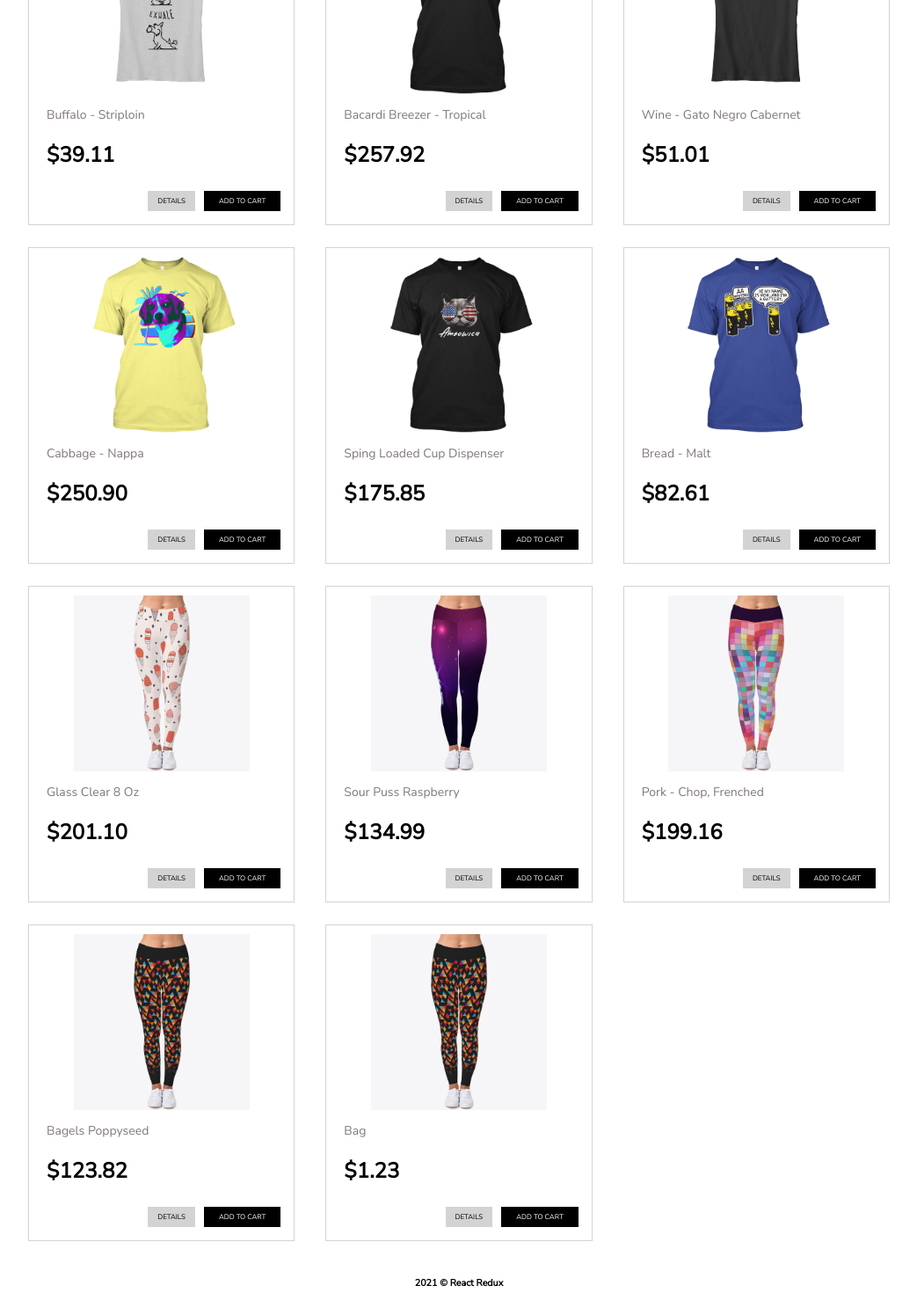
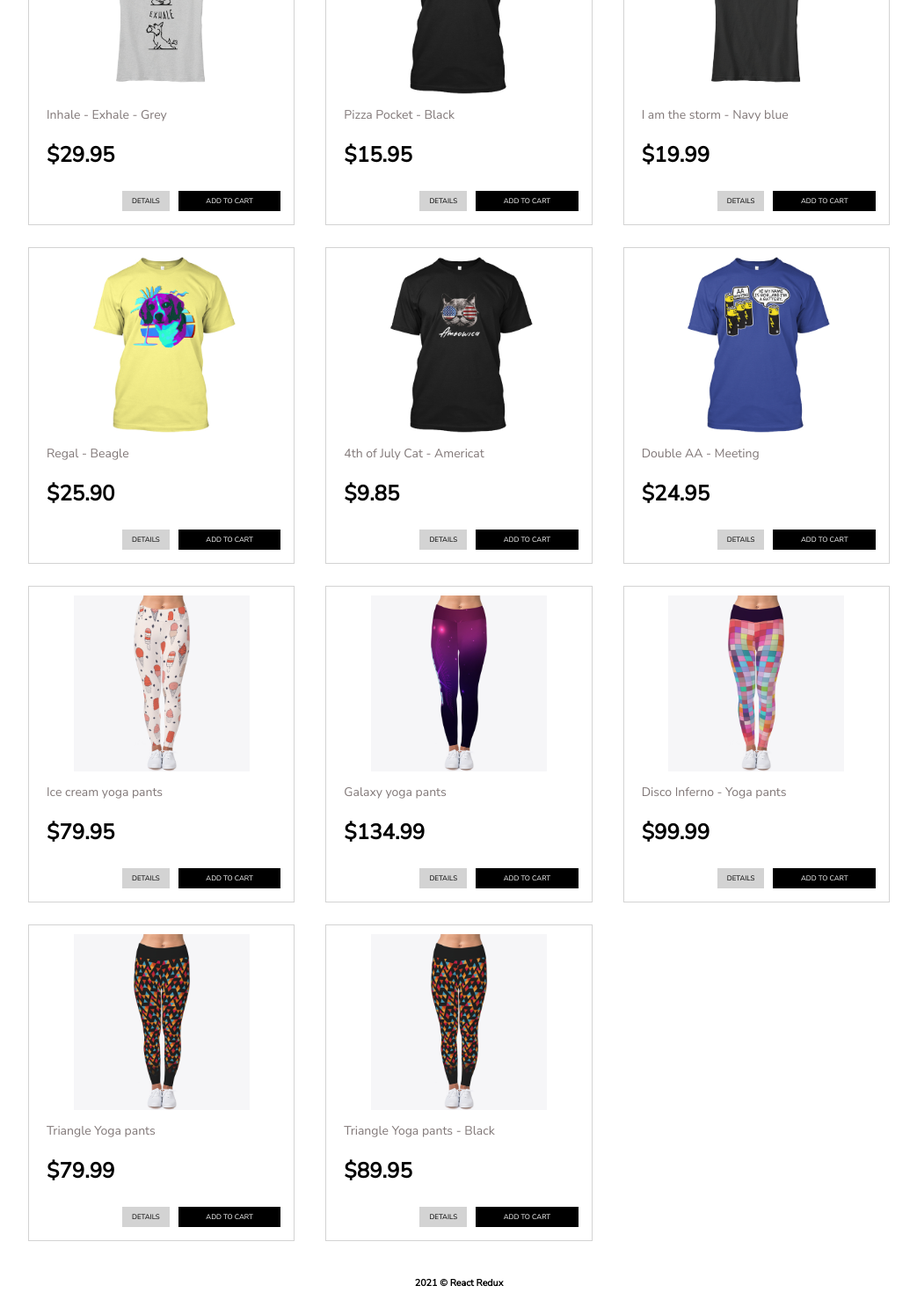
Before and after one commit to vezinaca/redux-shopping-cart, a React (Create React App) app: page /store in a window 1280 px wide. Shown: the part 340-1810 px from the top of the page at 88% size, without its empty margins (118-1161 px from the left). Built offline with nearby package versions, Linux system fonts and the light colour scheme.

Commit message:
added clear cart functionnality

```diff
--- a/src/App.js
+++ b/src/App.js
@@ -1,5 +1,4 @@
 import React from 'react';
-import { Counter } from './features/counter/Counter';
 import './App.css';
 import Header from "./components/Header";
 import Footer from "./components/Footer";
--- a/src/components/CartItem.js
+++ b/src/components/CartItem.js
@@ -6,9 +6,8 @@ import { useDispatch } from "react-redux";
 
 import {
          addMoreToCart,
-        selectCart,
-        removeFromCart,
-        decreaseFromCart
+         removeFromCart,
+         decreaseFromCart
          } from "../features/cart/cartSlice";
 
 const CartItem = ({product}) => {
--- a/src/components/CheckoutComponent.js
+++ b/src/components/CheckoutComponent.js
@@ -1,13 +1,25 @@
 import React from "react";
 import "./CheckoutComponent.css";
-import { useSelector } from "react-redux";
-import { selectCartInfo } from "../features/cart/cartSlice";
+import { useSelector, useDispatch } from "react-redux";
+import { selectCartInfo, selectCart } from "../features/cart/cartSlice";
 import { Link } from "react-router-dom";
-import Checkout from "../pages/Checkout";
+
+import { clearCart } from "../features/cart/cartSlice";
 
 const CheckoutComponent = () => {
 
     const cartInfo = useSelector(selectCartInfo);
+    const cart = useSelector(selectCart);
+    const dispatch = useDispatch()
+
+    const handleClear = () => {
+        const testCart = 0;
+        dispatch(clearCart(testCart));
+        //dispatch(testCarl);
+        //cart = [];
+        console.log('clear');
+        console.log(cart);
+    }
 
     return (
         <>
@@ -18,7 +30,7 @@ const CheckoutComponent = () => {
                     <h5>${cartInfo.total}</h5>
                     <div className="buttonsDiv">
                         <Link to="./checkout"><button className="btn-checkout">checkout</button></Link>
-                        <button className="btn-clear">Clear</button>
+                        <button className="btn-clear" onClick={handleClear}>Clear</button>
                     </div>
                 </div>
 
--- a/src/components/StoreItem.css
+++ b/src/components/StoreItem.css
@@ -37,12 +37,17 @@
     margin: 5px;
     transition: 0.2s;
     width: 30%;
+    cursor: pointer;
 }
 
 .btn-my-add:hover {
     background-color: lightgrey;
     color: black;
 }
+
+/* .btn-my-add:active, .btn-my-add:focus {
+    border: 1px red solid;
+} */
 
 .btn-add-more {
     background-color: white;
@@ -55,12 +60,17 @@
     transition: 0.2s;
     /* width: 74px; */
     width: 30%;
+    cursor: pointer;
 }
 
 .btn-add-more:hover {
     background-color: black;
     color: white;
 }
+
+/* .btn-add-more:active, .btn-add-more:focus {
+    border: 1px red solid;
+} */
 
 .btn-myDetails
 {
--- a/src/features/cart/cartSlice.js
+++ b/src/features/cart/cartSlice.js
@@ -13,10 +13,7 @@ export const sumItems = (state) => {
 
     state.cartInfo.itemCount = state.cartItems.reduce((total, product) => total + product.quantity, 0);
     state.cartInfo.total = state.cartItems.reduce((total, product) => total + product.price * product.quantity, 0).toFixed(2);
-
 }
-
-
 
 export const cartSlice = createSlice({
     name: 'cart',
@@ -32,7 +29,7 @@ export const cartSlice = createSlice({
 
         },
         addMoreToCart: (state, action) => {
-            console.log('addmore to cart slice');
+            //console.log('addmore to cart slice');
             state.cartItems[state.cartItems.findIndex(item => item.id === action.payload.id)].quantity++
             state.cartInfo.itemCount = state.cartItems.reduce((total, product) => total + product.quantity, 0);
             state.cartInfo.total = state.cartItems.reduce((total, product) => total + product.price * product.quantity, 0).toFixed(2);
@@ -54,15 +51,15 @@ export const cartSlice = createSlice({
             state.cartInfo.itemCount = state.cartItems.reduce((total, product) => total + product.quantity, 0);
             state.cartInfo.total = state.cartItems.reduce((total, product) => total + product.price * product.quantity, 0).toFixed(2);
         },
-        sumTest: (state) => {
-            let test = 2342;
-            console.log("test: ", test);
-        }
-
+        clearCart: (state) => {
+            state.cartItems.length = 0;
+            state.cartInfo.itemCount = 0;
+            state.cartInfo.total = 0;
+        },
     }
 });
 
-export const { addToCart, removeFromCart, addMoreToCart, decreaseFromCart } = cartSlice.actions;
+export const { addToCart, removeFromCart, addMoreToCart, decreaseFromCart, clearCart } = cartSlice.actions;
 
 //export const selectCart = (state) => state.cart.cartItems;
 export const selectCart = state => state.cart.cartItems;
--- a/src/pages/Cart.js
+++ b/src/pages/Cart.js
@@ -1,20 +1,16 @@
 import React from "react";
-import { useSelector, useDispatch } from "react-redux";
+import { useSelector } from "react-redux";
 import CartItem from "../components/CartItem";
 import CheckoutComponent from "../components/CheckoutComponent";
 import "./Cart.css";
 
-import { addToCart, removeFromCart, selectCart } from "../features/cart/cartSlice";
+import { selectCart } from "../features/cart/cartSlice";
 
 
 
 const Cart = () => {
 
     const cart = useSelector(selectCart);
-    const disptach = useDispatch();
-
-    let itemCount = cart.reduce((total, product) => total + product.quantity, 0);
-    let total = cart.reduce((total, product) => total + product.price * product.quantity, 0).toFixed(2);
 
     const allItemsCart = cart?.map(product => (
         <CartItem key={product.id} product={product} />
--- a/src/pages/Details.css
+++ b/src/pages/Details.css
@@ -6,10 +6,54 @@
     border: 2px solid rgb(189, 186, 186);
     /* margin-bottom: 30px;
     margin-top: 30px; */
-    width: 600px;
+    width: 700px;
     padding: 30px;
+    grid-gap: 50px;
 }
 
-.productInfo {
-    text-align: right;
+.product-infos {
+    text-align: left;
+    /* align-content: center; */
+    margin-top: 30px;
 }
+
+.btn-my-add {
+    background-color: black;
+    color: white;
+    border-radius: 0%;
+    font-size: 8px;
+    padding: 5px 10px;
+    border: 0.2px solid black;
+    margin: 5px;
+    transition: 0.2s;
+    width: 40%;
+    cursor: pointer;
+}
+
+.btn-my-add:hover {
+    background-color: lightgrey;
+    color: black;
+}
+
+/* .btn-my-add:active, .btn-my-add:focus {
+    border: 1px red solid;
+} */
+
+.btn-add-more {
+    background-color: white;
+    color: black;
+    border-radius: 0%;
+    font-size: 8px;
+    padding: 5px 10px;
+    border: 0.2px solid black;
+    margin: 5px;
+    transition: 0.2s;
+    /* width: 74px; */
+    width: 40%;
+    cursor: pointer;
+}
+
+.btn-add-more:hover {
+    background-color: black;
+    color: white;
+}
--- a/src/pages/Details.js
+++ b/src/pages/Details.js
@@ -1,14 +1,34 @@
 import React, { useState } from "react";
 import { dummyProducts } from '../utilities/dummyProducts';
-import CartItem from "../components/CartItem";
 import "./Details.css";
+import { useDispatch, useSelector } from "react-redux";
+
+import { addToCart,
+    addMoreToCart,
+   selectCart,
+    } from "../features/cart/cartSlice";
 
 const Details = ({ match }) => {
 
     const [products] = useState(dummyProducts);
     const idDetail = match.params.id;
+    const dispatch = useDispatch();
+    const cart = useSelector(selectCart);
 
     const produit = products.find(item => item.id == idDetail);
+
+    const isInCart = cart.findIndex(item => item.id === produit.id) !== -1
+
+    const handleAdd = (e) => {
+
+        if (isInCart){
+            dispatch(addMoreToCart(produit))
+
+        } else{
+            dispatch(addToCart(produit));
+
+        }
+    }
 
 
     return(
@@ -17,11 +37,13 @@ const Details = ({ match }) => {
         <div className="details">
             <img src={produit.photo} alt="problem" width="350px"/>
             <div className="product-infos">
-                <p>id : {produit.id}</p>
+                <h3>Product Info</h3>
                 <p>Name: {produit.name} </p>
-                <p>Price: {produit.price}</p>
+                <p>Price: ${produit.price}</p>
+                <p>Material: {produit.material}</p>
+                <p>Brand: {produit.brand}</p>
+                <button className={!isInCart ? 'btn-my-add' : 'btn-add-more'} onClick={handleAdd}>{!isInCart ? 'ADD TO CART' : 'ADD MORE' }</button>
             </div>
-
         </div>
         </>
     )
--- a/src/utilities/dummyProducts.js
+++ b/src/utilities/dummyProducts.js
@@ -1,68 +1,90 @@
 export const dummyProducts = [
     {
       id: 1,
-      name: "Buffalo - Striploin",
-      price: 39.11,
+      name: "Inhale - Exhale - Grey",
+      price: 29.95,
       photo: "/img/1.jpg",
+      material: "100% cotton",
+      brand: "Gildan",
     },
     {
       id: 2,
-      name: "Bacardi Breezer - Tropical",
-      price: 257.92,
-      photo: "/img/2.jpg"
+      name: "Pizza Pocket - Black",
+      price: 15.95,
+      photo: "/img/2.jpg",
+      material: "90% cotton, 10% polyester",
+      brand: "Gildan",
     },
     {
       id: 3,
-      name: "Wine - Gato Negro Cabernet",
-      price: 51.01,
-      photo: "/img/3.jpg"
+      name: "I am the storm - Navy blue",
+      price: 19.99,
+      photo: "/img/3.jpg",
+      material: "100% cotton",
+      brand: "Gildan",
     },
     {
       id: 4,
-      name: "Cabbage - Nappa",
-      price: 250.90,
-      photo: "/img/4.jpg"
+      name: "Regal - Beagle",
+      price: 25.90,
+      photo: "/img/4.jpg",
+      material: "90% cotton, 10% polyester",
+      brand: "Gildan",
     },
     {
       id: 5,
-      name: "Sping Loaded Cup Dispenser",
-      price: 175.85,
-      photo: "/img/5.jpg"
+      name: "4th of July Cat - Americat",
+      price: 9.85,
+      photo: "/img/5.jpg",
+      material: "90% cotton, 10% polyester",
+      brand: "Gildan",
     },
     {
       id: 6,
-      name: "Bread - Malt",
-      price: 82.61,
-      photo: "/img/6.jpg"
+      name: "Double AA - Meeting",
+      price: 24.95,
+      photo: "/img/6.jpg",
+      material: "100% cotton",
+      brand: "Gildan",
     },
     {
       id: 7,
-      name: "Glass Clear 8 Oz",
-      price: 201.10,
-      photo: "/img/7.jpg"
+      name: "Ice cream yoga pants",
+      price: 79.95,
+      photo: "/img/7.jpg",
+      material: "100% lycra",
+      brand: "Gildan",
     },
     {
       id: 8,
-      name: "Sour Puss Raspberry",
+      name: "Galaxy yoga pants",
       price: 134.99,
-      photo: "/img/8.jpg"
+      photo: "/img/8.jpg",
+      material: "100% Spandex",
+      brand: "Gildan",
     },
     {
       id: 9,
-      name: "Pork - Chop, Frenched",
-      price: 199.16,
-      photo: "/img/9.jpg"
+      name: "Disco Inferno - Yoga pants",
+      price: 99.99,
+      photo: "/img/9.jpg",
+      material: "100% Spandex",
+      brand: "Gildan",
     },
     {
       id: 10,
-      name: "Bagels Poppyseed",
-      price: "123.82",
-      photo: "/img/10.jpg"
+      name: "Triangle Yoga pants",
+      price: "79.99",
+      photo: "/img/10.jpg",
+      material: "100% Spandex",
+      brand: "Gildan",
     },
     {
         id: 11,
-        name: "Bag",
-        price: "1.23",
-        photo: "/img/10.jpg"
+        name: "Triangle Yoga pants - Black",
+        price: "89.95",
+        photo: "/img/10.jpg",
+        material: "100% lycra",
+        brand: "Gildan",
       },
   ];
```
Also changed, not shown: src/pages/Checkout.js (+3 -6 lines).
